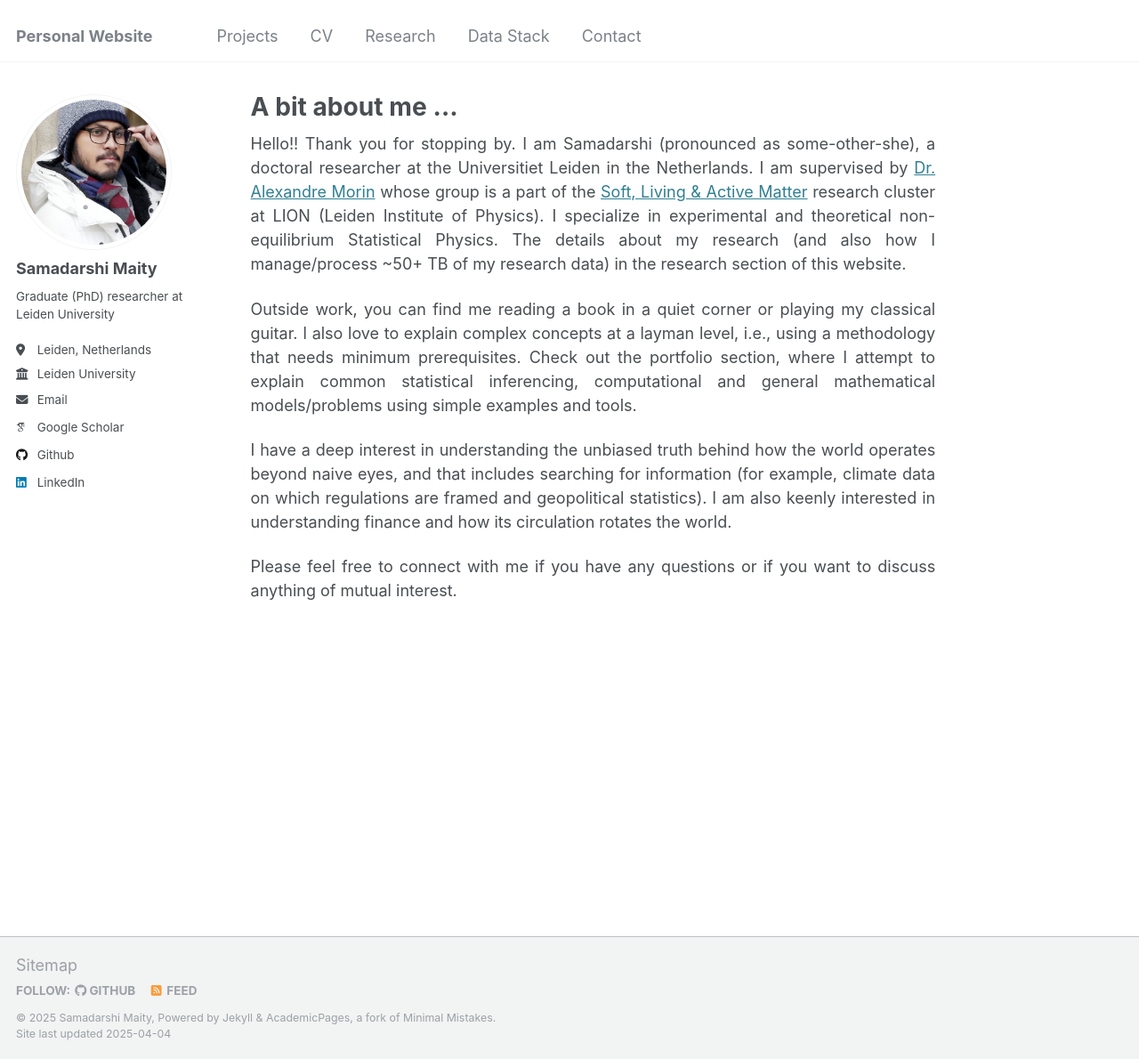
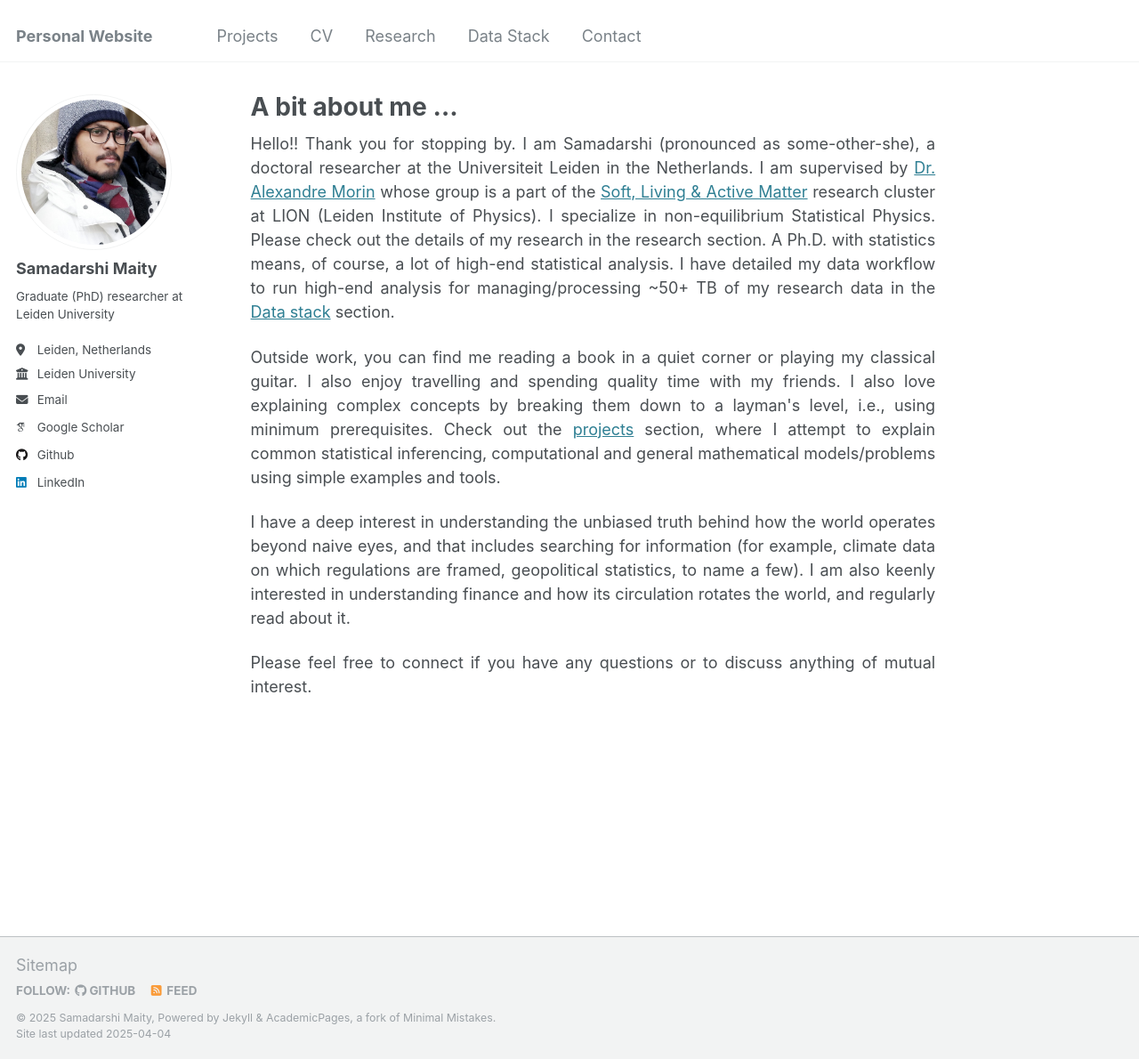
Before and after one commit to Samadarshi-Maity/Samadarshi-Maity.github.io, a Jekyll site: the page built from _pages/about.md, in a window 1280 px wide and 1190 px high. Shown: the whole window at 89% size. Built offline with Jekyll 4.4.1, drawn with Linux system fonts in a browser that asks for light colours; some web fonts are replaced.

Commit message:
Update about.md

```diff
--- a/_pages/about.md
+++ b/_pages/about.md
@@ -7,14 +7,14 @@ redirect_from:
   - /about.html
 ---
 <p align="justify">
-Hello!! Thank you for stopping by. I am Samadarshi (pronounced as some-other-she), a  doctoral researcher at the Universitiet Leiden in the Netherlands. I am supervised by <a href = 'https://morinlab.com/'>Dr. Alexandre Morin</a> whose group is a part of the <a href = 'https://slam-leiden.nl/Slam/Main/'>Soft, Living & Active Matter</a> research cluster at LION (Leiden Institute of Physics). I specialize in experimental and theoretical non-equilibrium Statistical Physics. The details about my research (and also how I manage/process ~50+ TB of my research data) in the research section of this website.
+Hello!! Thank you for stopping by. I am Samadarshi (pronounced as some-other-she), a  doctoral researcher at the Universiteit Leiden in the Netherlands. I am supervised by <a href = 'https://morinlab.com/'>Dr. Alexandre Morin</a> whose group is a part of the <a href = 'https://slam-leiden.nl/Slam/Main/'>Soft, Living & Active Matter</a> research cluster at LION (Leiden Institute of Physics). I specialize in non-equilibrium Statistical Physics. Please check out the details of my research in the research section. A Ph.D. with statistics means, of course, a lot of high-end statistical analysis. I have detailed my data workflow to run high-end analysis for managing/processing ~50+ TB of my research data in the <a href = 'https://samadarshi-maity.github.io/Stack/'>Data stack</a> section.
 </p>
 <p align="justify">
-Outside work, you can find me reading a book in a quiet corner or playing my classical guitar. I also love to explain complex concepts at a layman level, i.e., using a methodology that needs minimum prerequisites. Check out the portfolio section, where I attempt to explain common statistical inferencing, computational and general mathematical models/problems using simple examples and tools.
+Outside work, you can find me reading a book in a quiet corner or playing my classical guitar. I also enjoy travelling and spending quality time with my friends. I also love explaining complex concepts by breaking them down to a layman's level, i.e., using minimum prerequisites. Check out the <a href= 'https://samadarshi-maity.github.io/portfolio/'>projects</a> section, where I attempt to explain common statistical inferencing, computational and general mathematical models/problems using simple examples and tools.
 </p>
 <p align="justify">
-I have a deep interest in understanding the unbiased truth behind how the world operates beyond naive eyes, and that includes searching for information (for example, climate data on which regulations are framed and geopolitical statistics). I am also keenly interested in understanding finance and how its circulation rotates the world.
+I have a deep interest in understanding the unbiased truth behind how the world operates beyond naive eyes, and that includes searching for information (for example, climate data on which regulations are framed, geopolitical statistics, to name a few). I am also keenly interested in understanding finance and how its circulation rotates the world, and regularly read about it.
 </p>
 <p align="justify">
-Please feel free to connect with me if you have any questions or if you want to discuss anything of mutual interest.
+Please feel free to connect if you have any questions or to discuss anything of mutual interest.
 </p>
```
